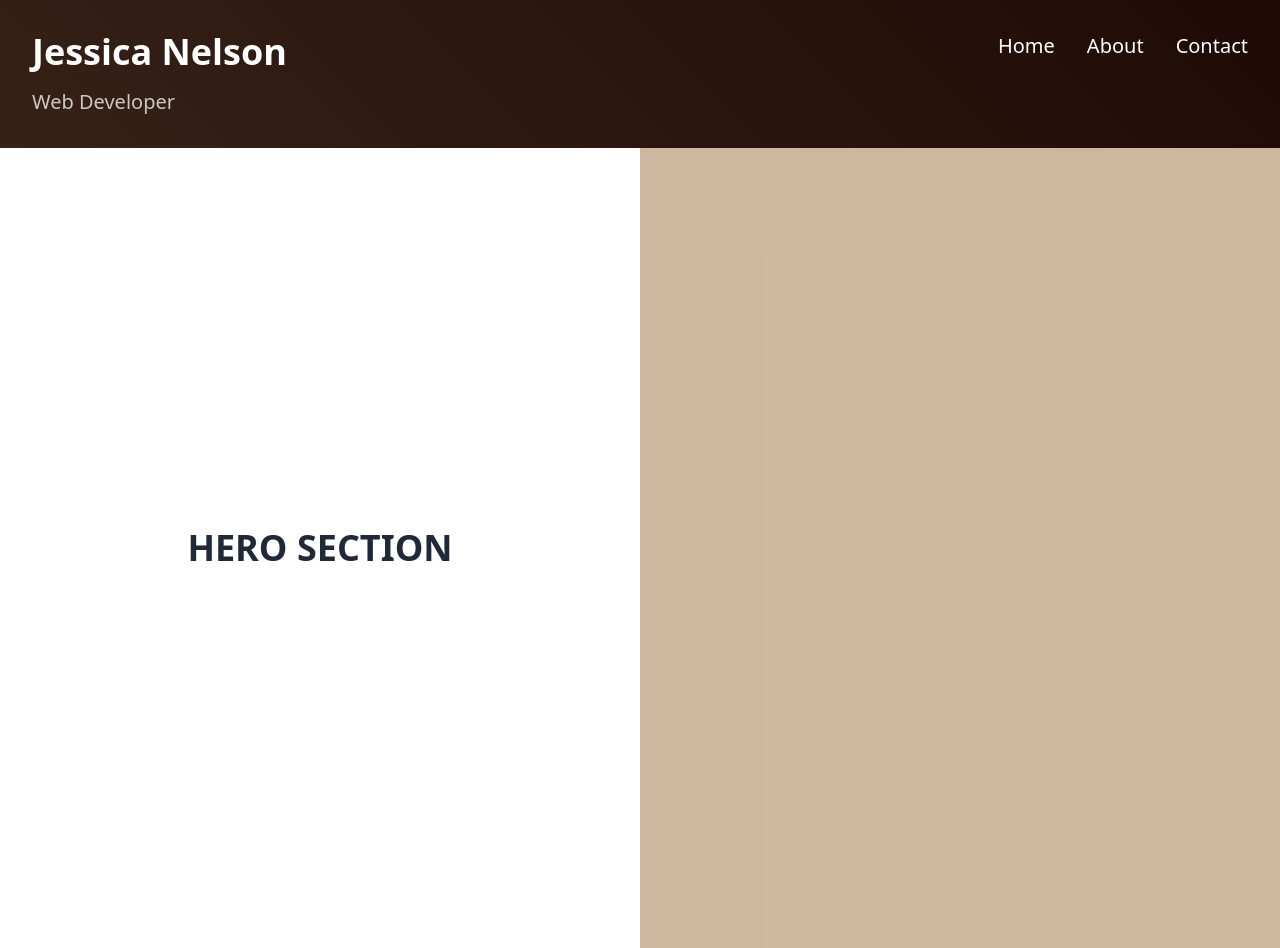
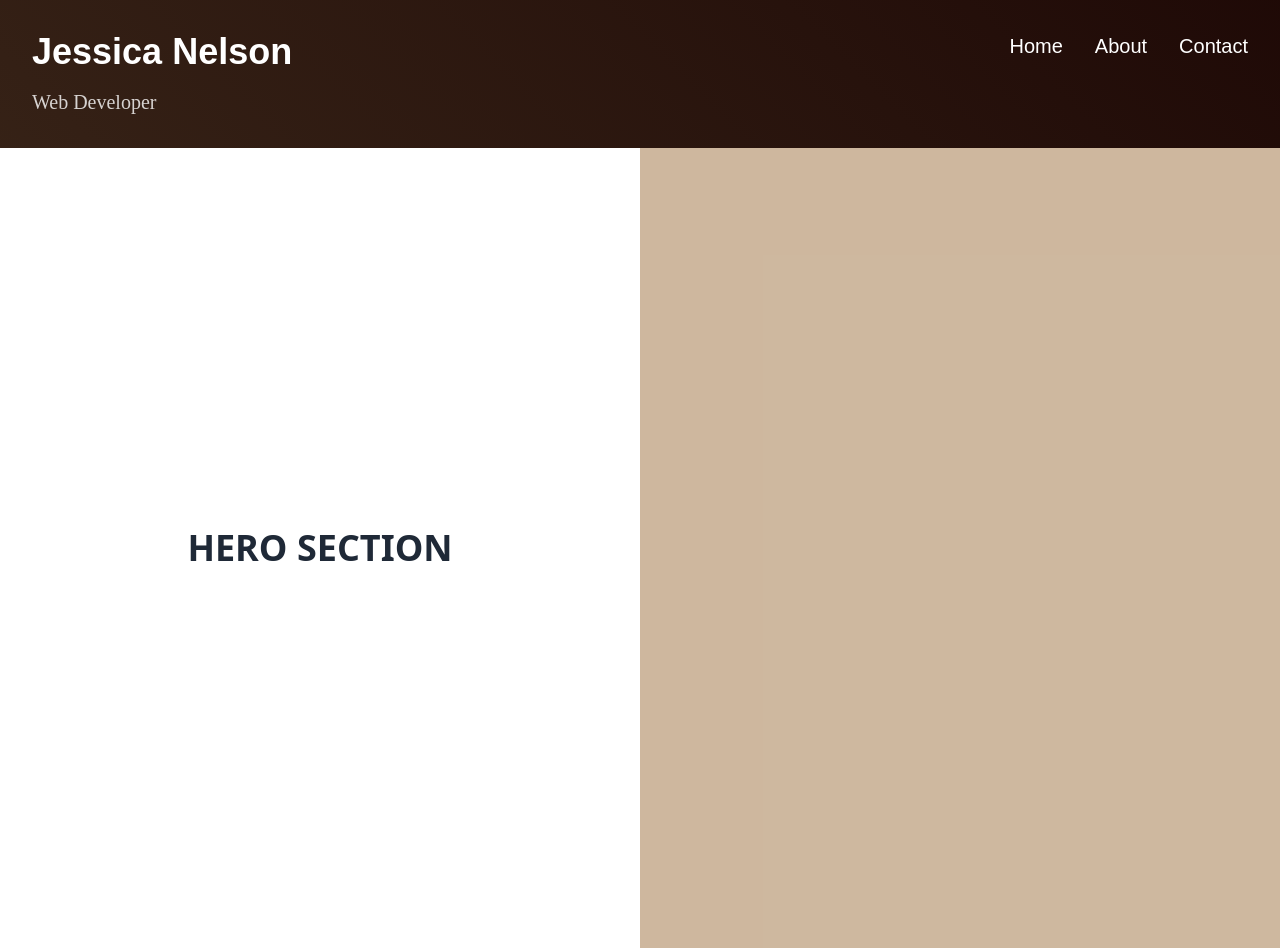
Before and after one commit to jessicamnelsonn/cpnt265-final-capstone-project, a SvelteKit app: page / in a window 1280 px wide. Built offline with nearby package versions, Linux system fonts and the light colour scheme.

Commit message:
added custom fonts

```diff
--- a/src/lib/components/Header.svelte
+++ b/src/lib/components/Header.svelte
@@ -11,11 +11,11 @@
 
 <header class="text-white p-8 animate-gradient flex justify-between">
   <div>
-    <h1 class="text-4xl font-extrabold mb-4">{title}</h1>
-    <p class="text-xl opacity-75">{subtitle}</p>
+    <h1 class="text-4xl font-bold mb-4 font-barlow">{title}</h1>
+    <p class="text-xl opacity-80 font-rasa">{subtitle}</p>
   </div>
   <nav>
-    <ul class="flex items-center space-x-8">
+    <ul class="flex items-center space-x-8 font-barlow">
       {#each navItems as { name, href }}
         <li>
           <a href={href} class="text-xl text-white hover:text-indigo-400 hover:underline transition-colors duration-300">{name}</a>
--- a/tailwind.config.js
+++ b/tailwind.config.js
@@ -2,7 +2,12 @@
 export default {
   content: ['./src/**/*.{html,js,svelte,ts}'],
   theme: {
-    extend: {}
+    extend: {
+      fontFamily: {
+        barlow: ['Barlow Condensed', 'sans-serif'],
+        rasa: ['Rasa', 'serif'],
+    },
   },
+},
   plugins: []
 };
```
